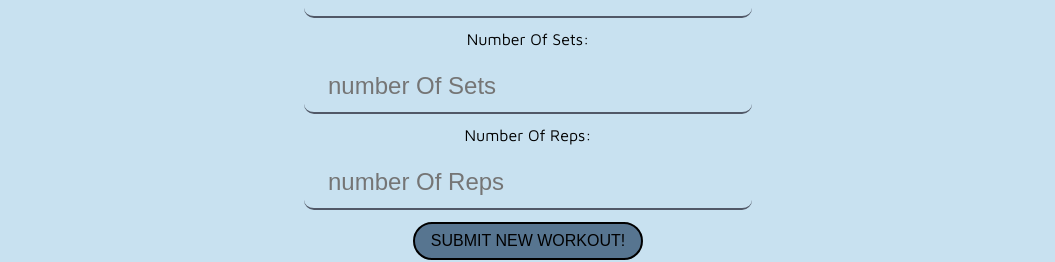
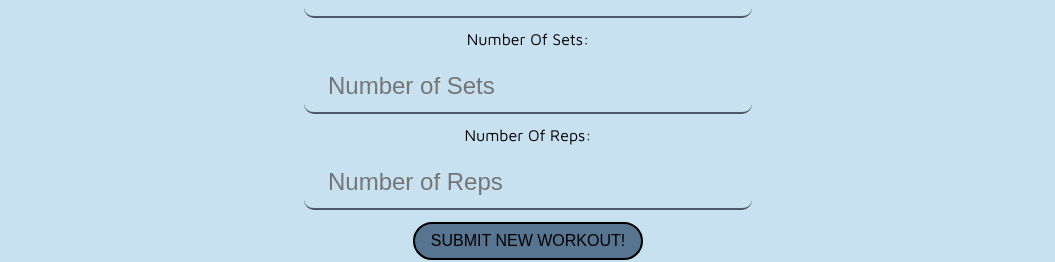
Before and after one commit to Bluepanda93/work_out_management, a React (Create React App) app in the folder client/: page /add/work-out in a window 1280 px wide. Shown: the part 202-464 px from the top of the page, without its empty margins (112-1167 px from the left). Built offline with nearby package versions, Linux system fonts and the light colour scheme; a web font is replaced by a local one.

Commit message:
clean up

```diff
--- a/client/src/App.css
+++ b/client/src/App.css
@@ -88,7 +88,7 @@ form input {
   border-radius: 10px;
   background-color: transparent;
   border: none;
-  color: white;
+  color: rgb(77, 54, 54);
   border-bottom: 2px solid #515867;
   transition: all 0.3s ease;
 }
--- a/client/src/components/CreateWorkoutForm.jsx
+++ b/client/src/components/CreateWorkoutForm.jsx
@@ -52,7 +52,7 @@ const CreateWorkoutForm = (props) => {
           id="numberOfSets"
           value={formState.numberOfSets}
           onChange={handleChange}
-          placeholder="number Of Sets"
+          placeholder="Number of Sets"
           required
         />
 
@@ -62,7 +62,7 @@ const CreateWorkoutForm = (props) => {
           id="numberOfReps"
           value={formState.numberOfReps}
           onChange={handleChange}
-          placeholder="number Of Reps"
+          placeholder="Number of Reps"
           required
         />
 
--- a/client/src/components/WorkCard.jsx
+++ b/client/src/components/WorkCard.jsx
@@ -56,11 +56,11 @@ const WorkCard = () => {
       </section>
       <form onSubmit={updateWorkout}>
         <label>Exercise</label>
-        <input id="exercise" value={form.exercise} onChange={handleChange} />
+        <input id="exercise" value={form.exercise} onChange={handleChange} placeholder="Name" required/>
         <label>Number Of Sets</label>
-        <input type="number" id="numberOfSets" value={form.numberOfSets} onChange={handleChange} />
+        <input type="number" id="numberOfSets" value={form.numberOfSets} onChange={handleChange} placeholder="Number of Sets" required/>
         <label>Number Of Reps</label>
-        <input type="number" id="numberOfReps" value={form.numberOfReps} onChange={handleChange} />
+        <input type="number" id="numberOfReps" value={form.numberOfReps} onChange={handleChange} placeholder="Number of Reps" required/>
         <button className="btn" type="submit">Update Workout</button>
       </form>
       <button onClick={deleteWorkout} className="btn">Delete</button>
```
